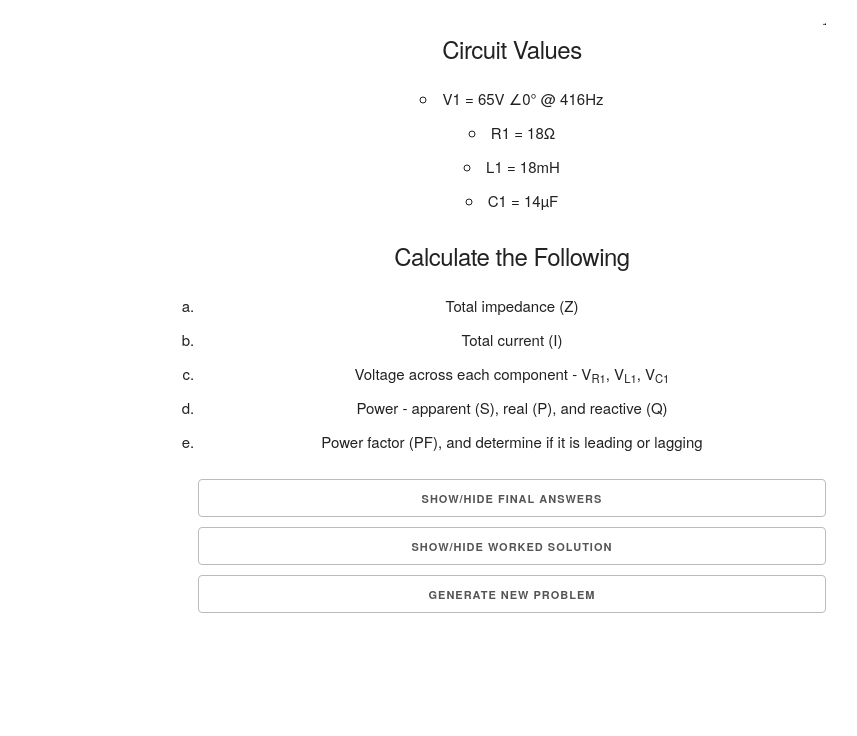
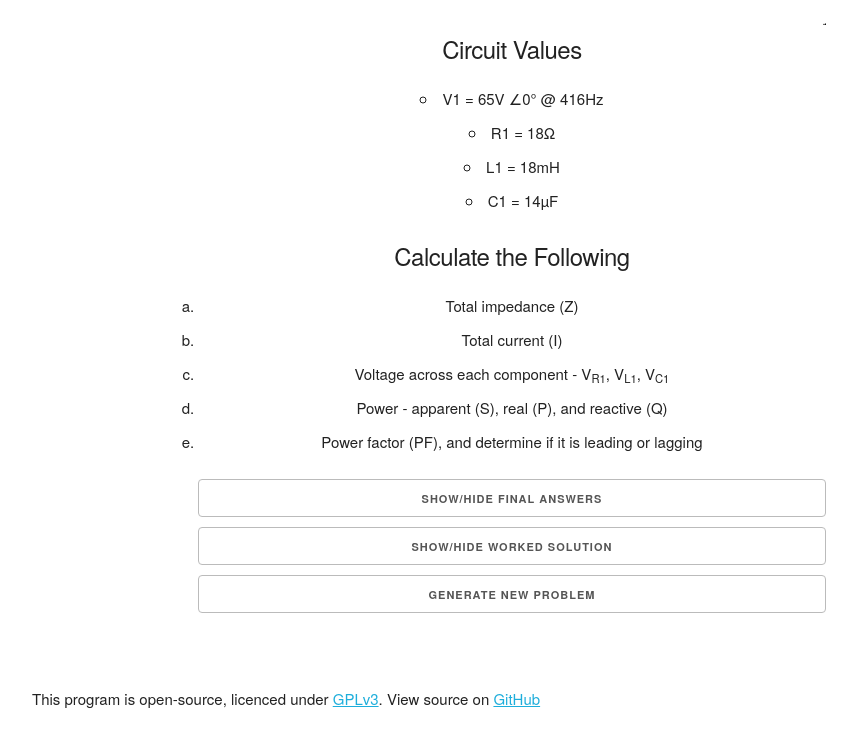
Before and after one commit to rh-gcc/series-rlc, a plain HTML site: page index.html in a window 1280 px wide. Shown: the part 445-1181 px from the top of the page, without its empty margins (128-985 px from the left). Before the commit the page ends 1092 px from the top, so only its background shows below. Drawn offline with Linux system fonts and the light colour scheme.

Commit message:
Update index.html

```diff
--- a/index.html
+++ b/index.html
@@ -56,8 +56,9 @@
 				</div>
 			</div>
 			<br />
+			<p style="margin-top: 40px;">This program is open-source, licenced under <a href="https://www.gnu.org/licenses/gpl-3.0.en.html">GPLv3</a>. View source on <a href="https://github.com/rh-gcc/series-rlc">GitHub</a></p>
+
 		</div>
-
 		<script src="js/main.js"></script>
 	</body>
 </html>
```
